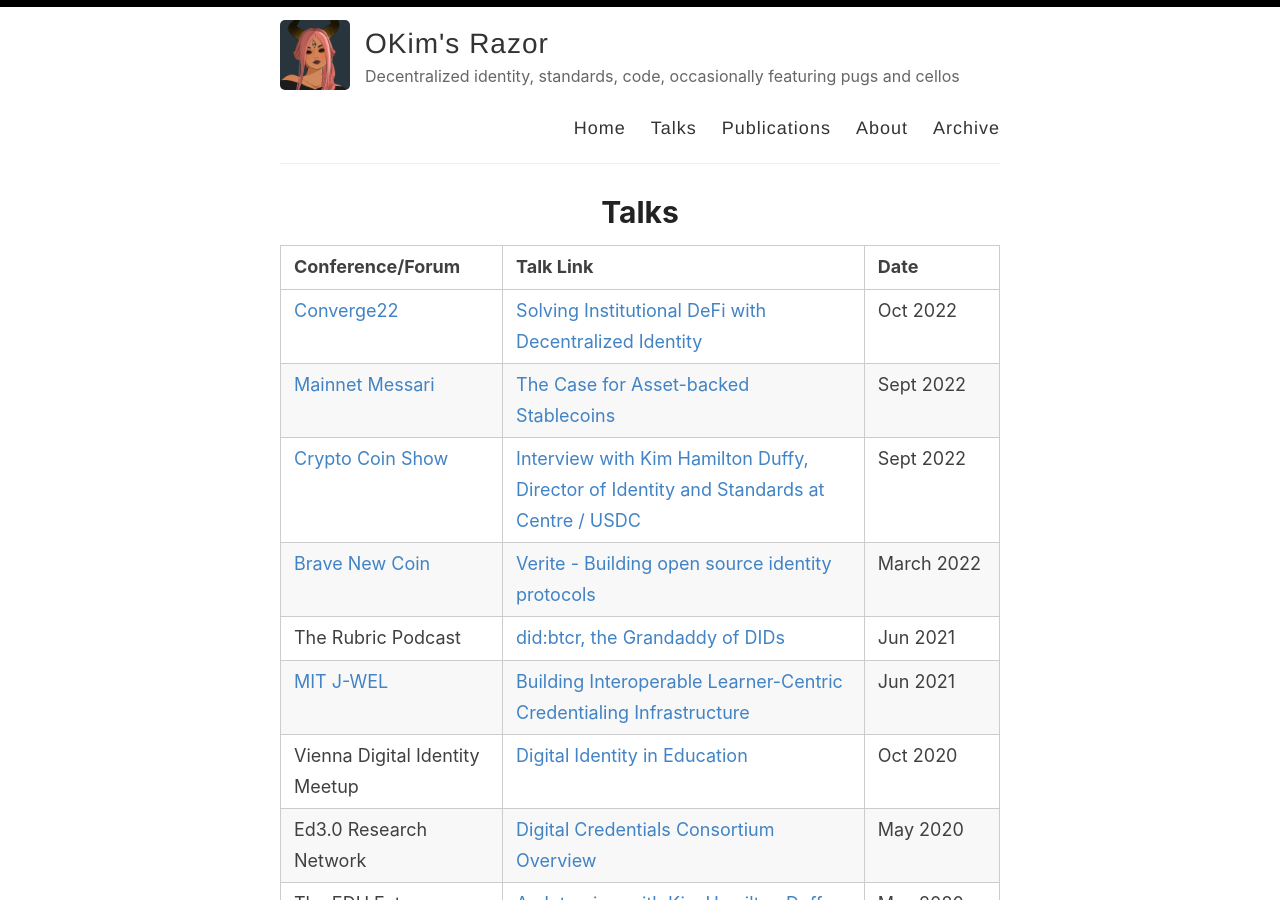
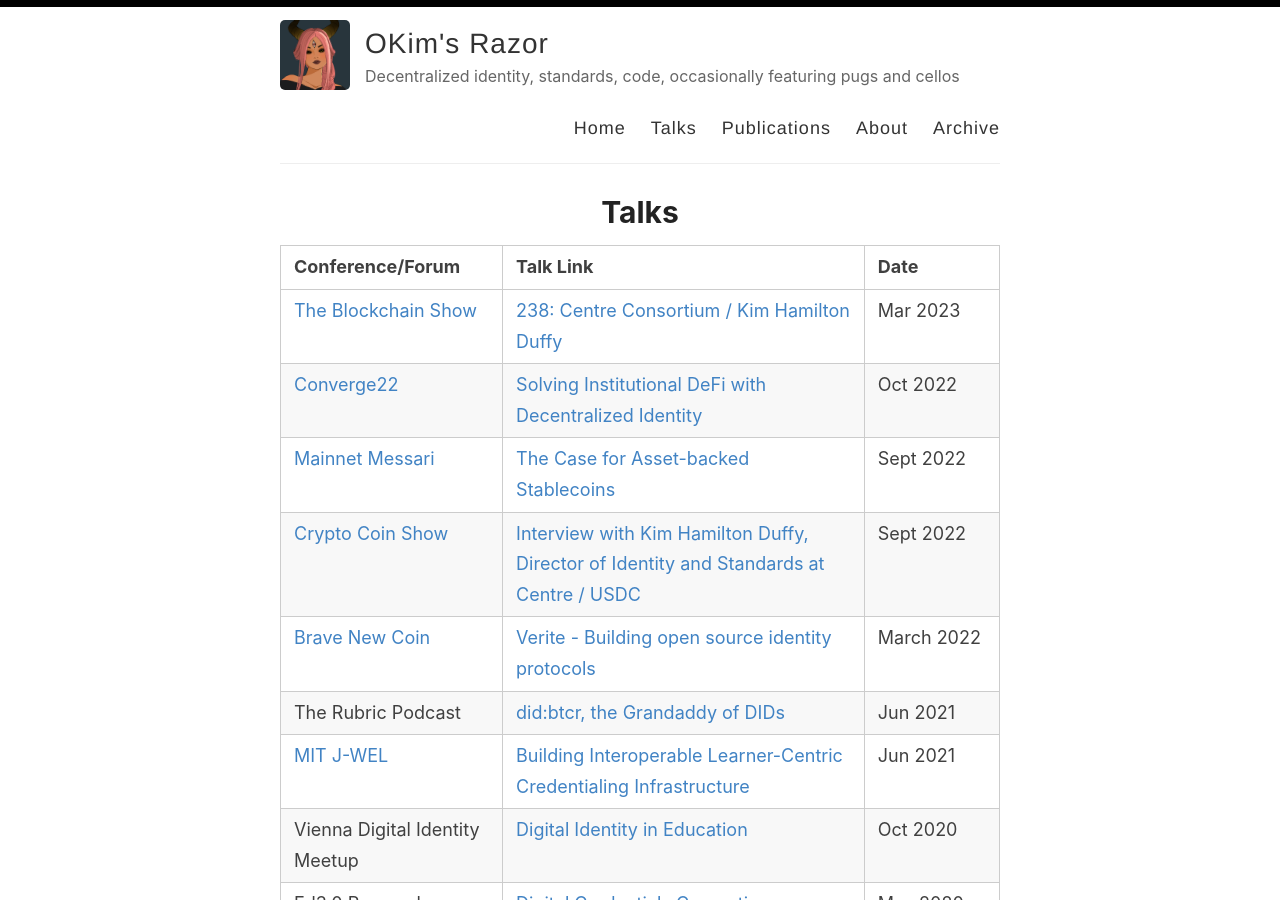
Before and after one commit to kimdhamilton/kimdhamilton.github.io, a Jekyll site: the page built from _pages/talks.md, in a window 1280 px wide and 900 px high. Built offline with Jekyll 4.4.1, drawn with Linux system fonts in a browser that asks for light colours.

Commit message:
Update talks.md

```diff
--- a/_pages/talks.md
+++ b/_pages/talks.md
@@ -6,6 +6,7 @@
 
 | Conference/Forum | Talk Link | Date |
 |--|--|--|
+| [The Blockchain Show](https://www.youtube.com/@blockchainshow) | [238: Centre Consortium / Kim Hamilton Duffy](https://youtu.be/yobz7IcvFXI) | Mar 2023 |
 | [Converge22](https://converge.circle.com/event/4ea0d06f-3900-4b6d-a9cd-aeaedda9ef2e/summary) | [Solving Institutional DeFi with Decentralized Identity](https://www.youtube.com/watch?v=iUQa1yM1te8) | Oct 2022 |
 | [Mainnet Messari](https://messari.io/mainnet) | [The Case for Asset-backed Stablecoins](https://www.youtube.com/watch?v=y-xWhdfnKrI) | Sept 2022 |
 | [Crypto Coin Show](https://www.youtube.com/@CryptoCoinShow) | [Interview with Kim Hamilton Duffy, Director of Identity and Standards at Centre / USDC](https://www.youtube.com/watch?v=BqvoeMT-clU) | Sept 2022 |
```
